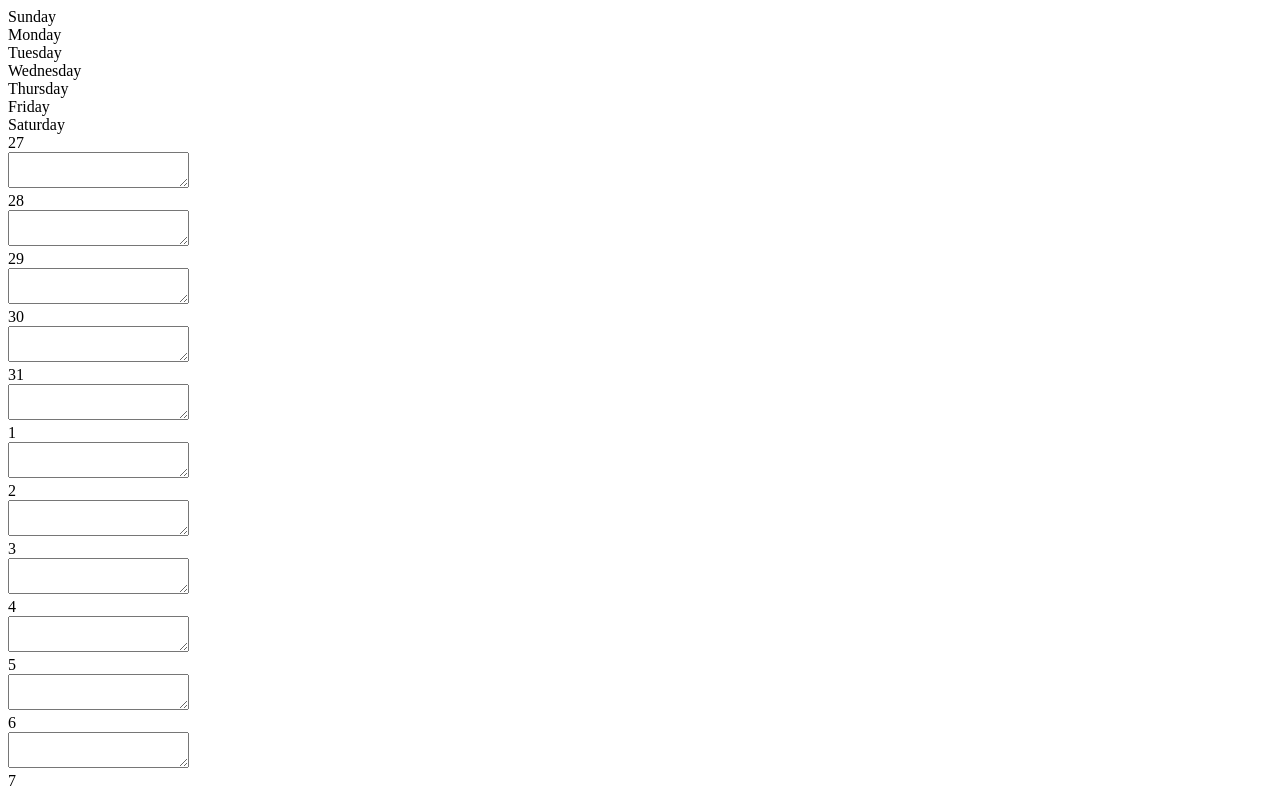
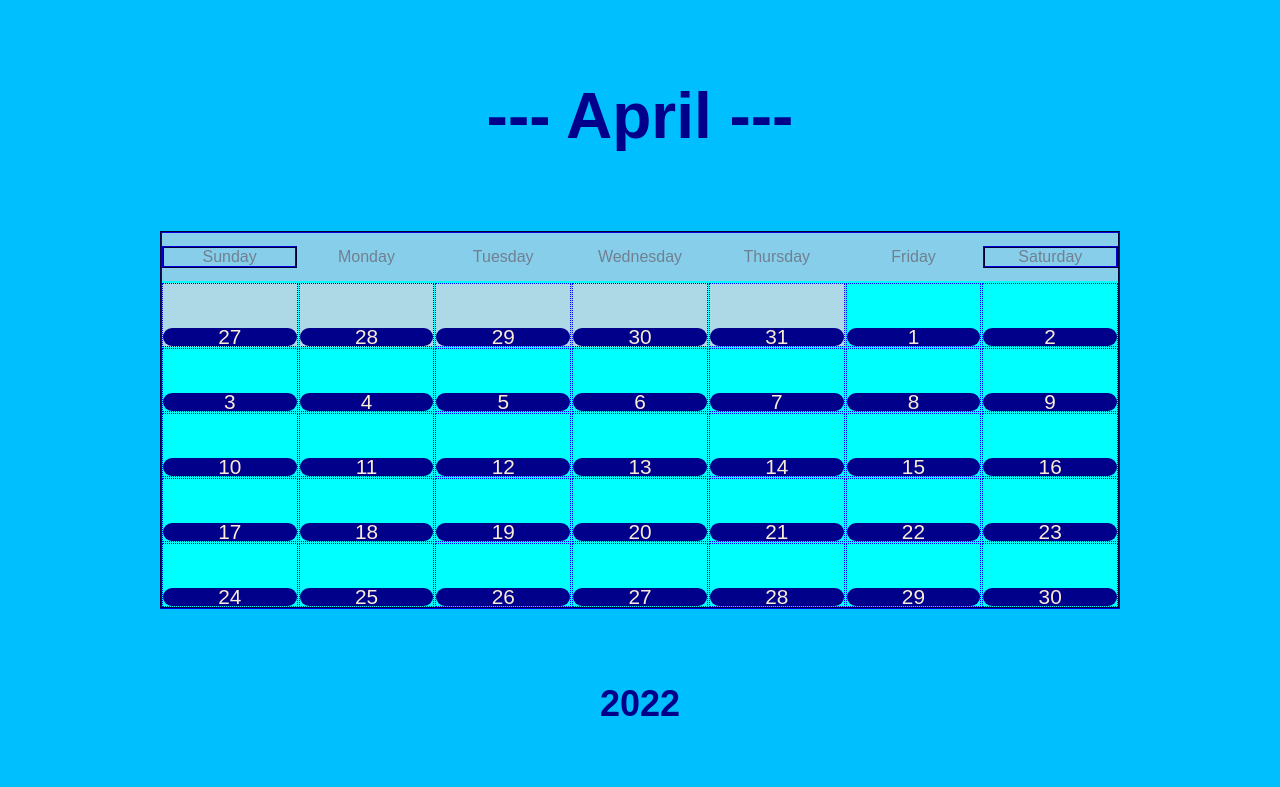
Before and after one commit to EdwardOree/Calendar, a plain HTML site: page index.html in a window 1280 px wide. Shown: the top 787 px of the page. Drawn offline with Linux system fonts and the light colour scheme.

Commit message:
Added Styles to the Calendar

```diff
--- a/index.html
+++ b/index.html
@@ -4,6 +4,7 @@
     <meta charset="UTF-8">
     <meta http-equiv="X-UA-Compatible" content="IE=edge">
     <meta name="viewport" content="width=device-width, initial-scale=1.0">
+    <link rel="stylesheet" href="styles.css">
     <title>My Calendar</title>
 </head>
 <body>
@@ -13,7 +14,7 @@
     <div class="header-wrapper">
 
         <div class="month-name">
-
+            --- April ---
         </div>
 
     </div>
--- /dev/null
+++ b/styles.css
@@ -0,0 +1,119 @@
+body {
+    margin: 0;
+}
+
+*{
+    font-family:Arial, Helvetica, sans-serif;
+    box-sizing: border-box;
+}
+
+.page-container {
+    background-color:deepskyblue;
+    min-height: 100vh;
+    width: 100vw;
+    display: flex;
+    flex-direction: column;
+    justify-content: space-evenly;
+    align-items: center;
+}
+
+.header-wrapper {
+    display: flex;
+    justify-content: center;
+    align-items: center;
+    color:black;
+    width: 75vw;
+    height: 5rem;
+}
+
+.month-name {
+    color: darkblue;
+    font-size: 4rem;
+    font-weight: 900;
+}
+
+.day-of-week-wrapper {
+    border: 2.5px groove darkblue;
+    display: grid;
+    grid-template-rows: 3em 1fr;
+    width: 75vw;
+    gap: 1.5px;
+    background-color: aqua;
+}
+
+.day-weekends {
+    display: grid;
+    grid-template-columns: repeat(7, 1fr);
+    justify-content: space-around;
+    align-items: center;
+    gap: 1.5px;
+    background-color: skyblue;
+}
+
+.days {
+    display: flex;
+    justify-content: center;
+    align-items: center;
+    background-color: skyblue;
+    color: slategrey;
+}
+
+.weekend {
+    border: 2px ridge darkblue;
+}
+
+.dates-wrapper {
+    display: grid;
+    grid-template-columns: repeat(7, 1fr);
+    gap: 1px;
+}
+
+.date-squares {
+    height: 4rem;
+    position: relative;
+    border: 0.75px dotted blue;
+}
+
+.overflow {
+    background-color: lightblue;
+}
+
+.date {
+    background-color: darkblue;
+    color: antiquewhite;
+    font-size: 130%;
+    width: 100%;
+    height: 28%;
+    position: absolute;
+    bottom: 0;
+    right: 0;
+    display: flex;
+    justify-content: center;
+    align-items: center;
+    border-radius: 15px;
+}
+
+.date-squares textarea {
+    position: absolute;
+    top: 0;
+    left: 0;
+    width: 100%;
+    height: 70%;
+    background-color: transparent;
+    border: none;
+    resize: none;
+}
+
+.footer-wrapper {
+    color: darkblue;
+    display: flex;
+    justify-content: center;
+    align-items: center;
+    width: 75vw;
+    height: 2.5em;
+}
+
+.year {
+    font-size: 2.25rem;
+    font-weight: 700;
+}
```
